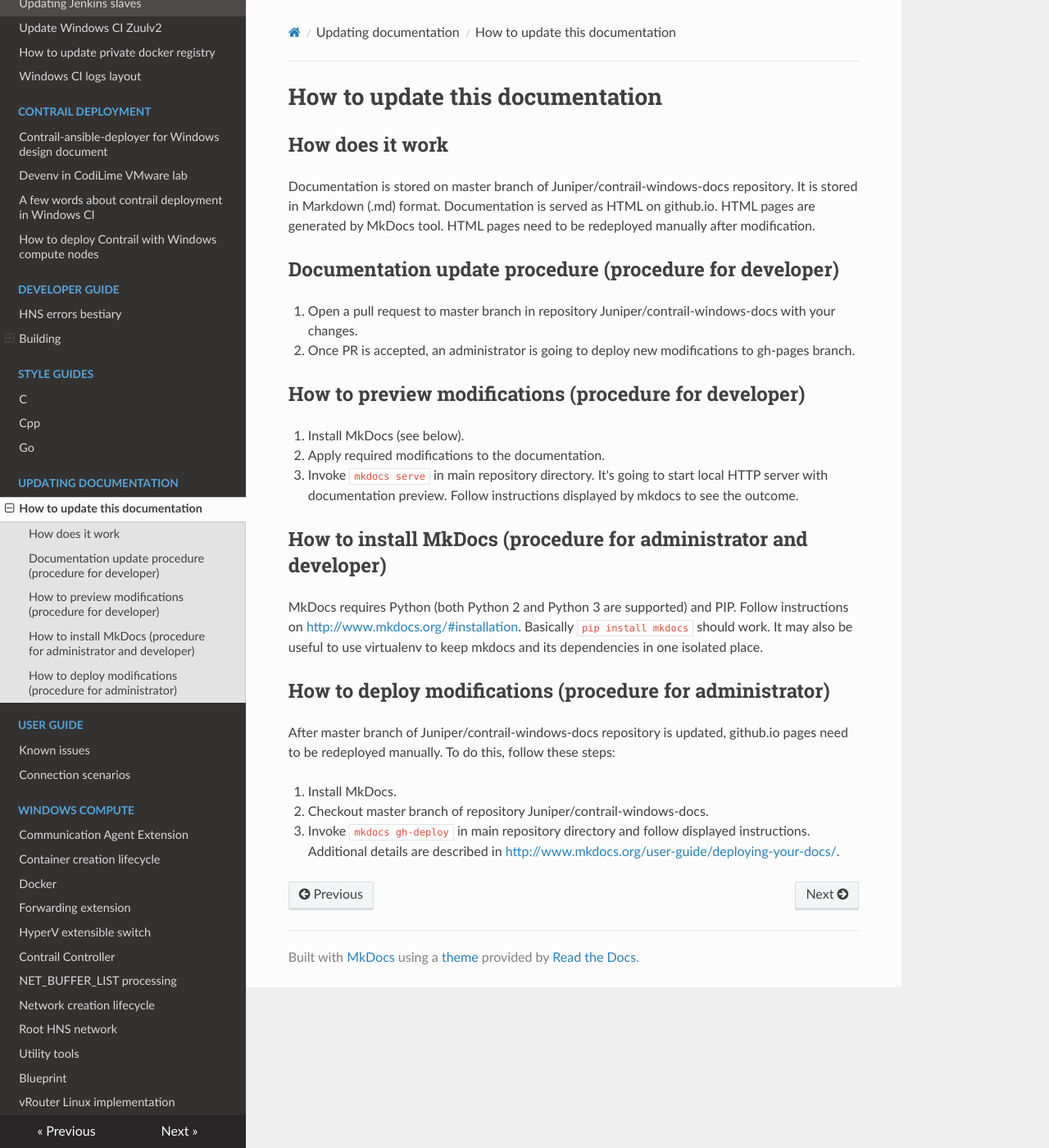
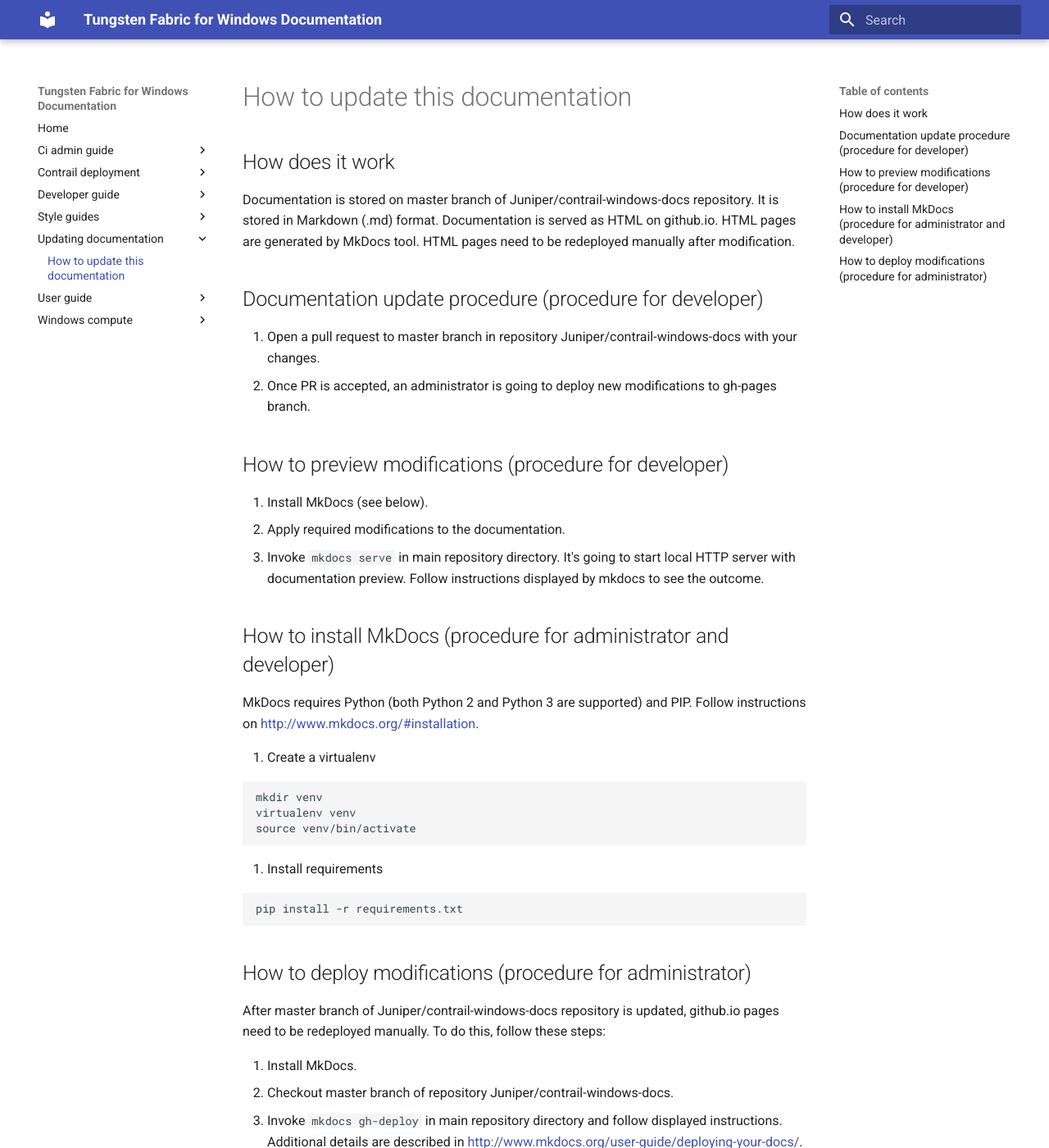
Before and after one commit to piotr-szuberski/contrail-windows-docs, an MkDocs documentation site: the page built from doc/updating_documentation/How_to_update_this_documentation.md, in a window 1280 px wide and 1400 px high. Shown: the whole window at 82% size. Built offline with MkDocs 1.6.1 and Material for MkDocs 9.7.7, drawn with Linux system fonts in a browser that asks for light colours; nearby versions of some CDN libraries; some of the changed text lies outside the part shown.

Commit message:
Use material theme. (#40)

````diff
--- a/doc/updating_documentation/How_to_update_this_documentation.md
+++ b/doc/updating_documentation/How_to_update_this_documentation.md
@@ -17,7 +17,18 @@
 
 ## How to install MkDocs (procedure for administrator and developer)
 
-MkDocs requires Python (both Python 2 and Python 3 are supported) and PIP. Follow instructions on [http://www.mkdocs.org/#installation](http://www.mkdocs.org/#installation). Basically `pip install mkdocs` should work. It may also be useful to use virtualenv to keep mkdocs and its dependencies in one isolated place.
+MkDocs requires Python (both Python 2 and Python 3 are supported) and PIP. Follow instructions on [http://www.mkdocs.org/#installation](http://www.mkdocs.org/#installation).
+
+1. Create a virtualenv
+```
+mkdir venv
+virtualenv venv
+source venv/bin/activate
+```
+1. Install requirements
+```
+pip install -r requirements.txt
+```
 
 ## How to deploy modifications (procedure for administrator)
 
--- a/mkdocs.yml
+++ b/mkdocs.yml
@@ -1,4 +1,4 @@
 site_name: Tungsten Fabric for Windows Documentation
-theme: readthedocs
+theme: material
 docs_dir: doc
 extra_css: [highlight.css, theme.css, theme_extra.css]
````
Also changed, not shown: requirements.txt (added, +15 -0 lines).
